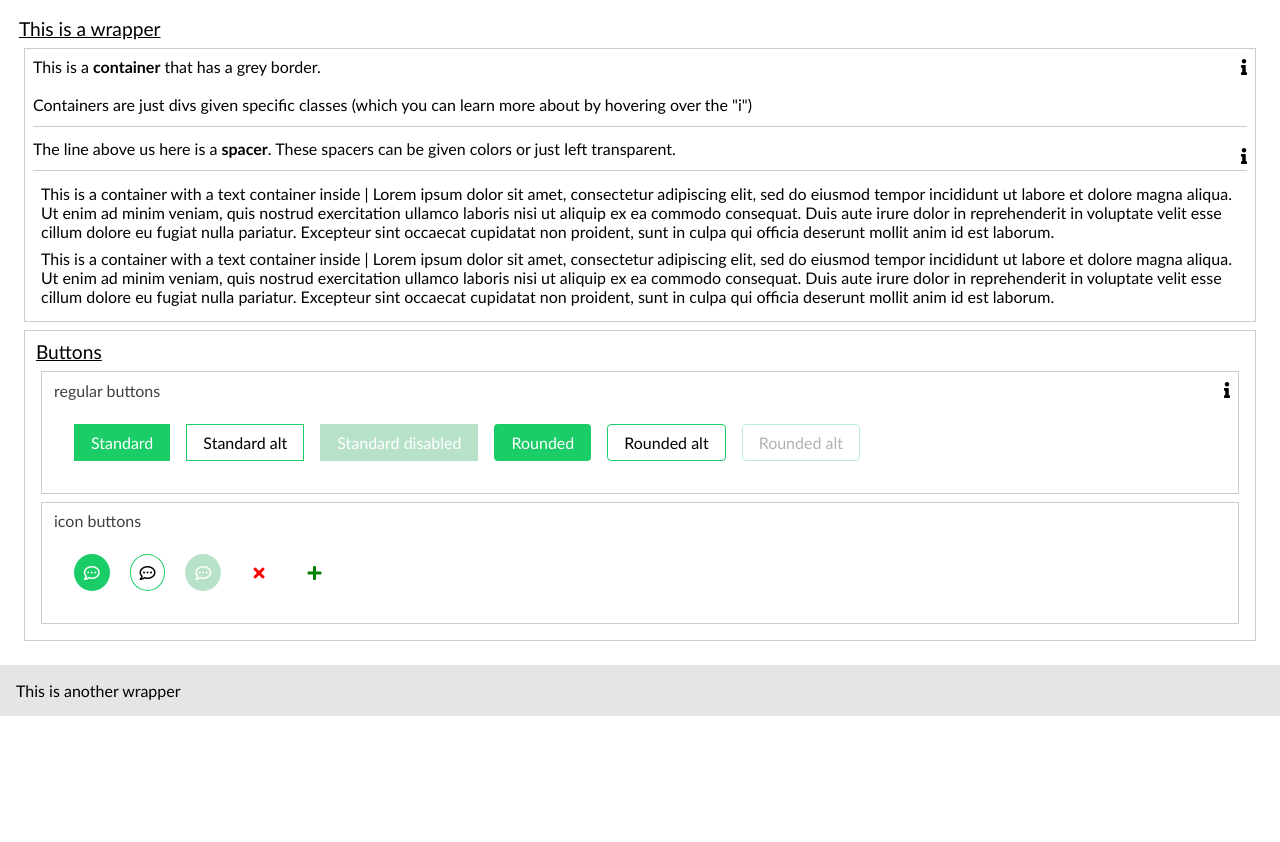
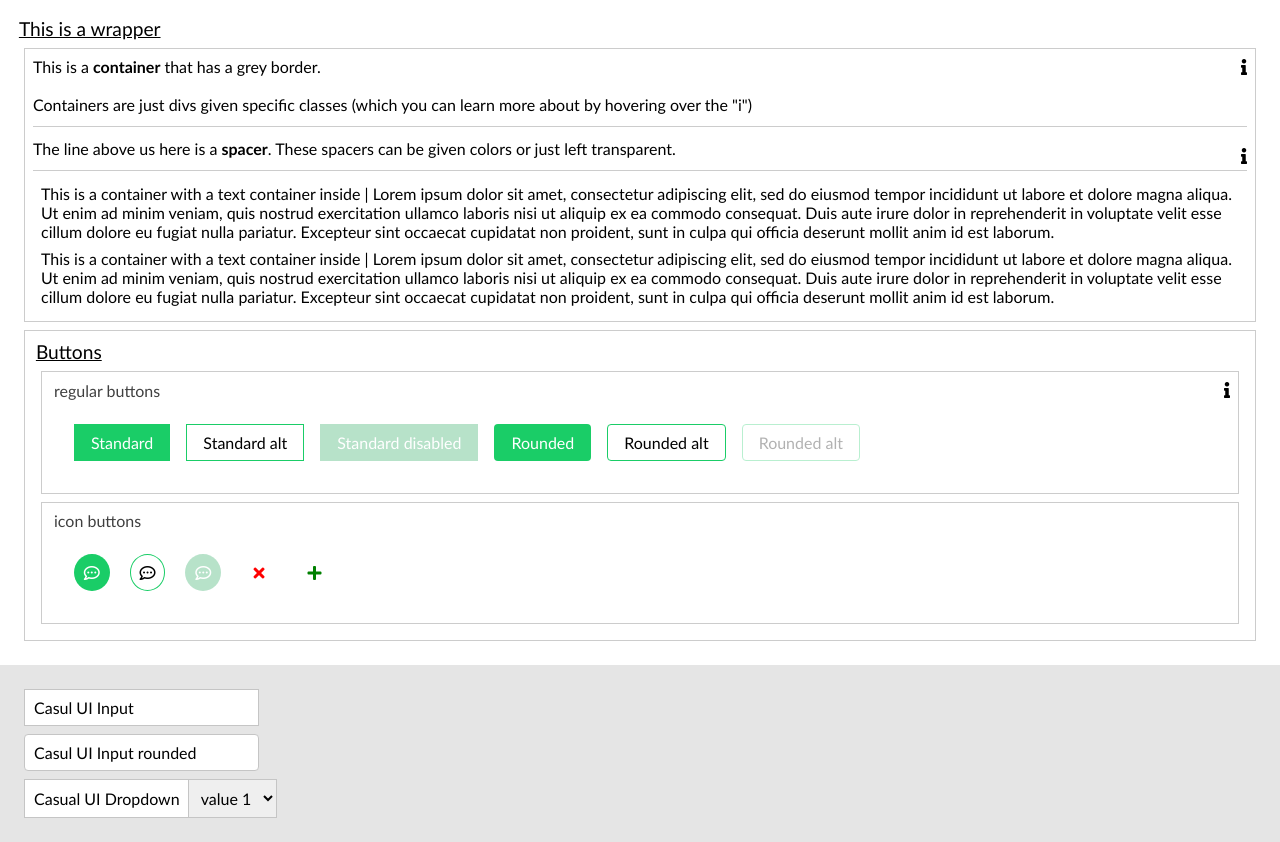
Before and after one commit to stopaalex/casualUI, a website: page src/index.html in a window 1280 px wide. Before the commit the page ends 800 px from the top, so only its background shows below. Drawn offline with nearby package versions, Linux system fonts and the light colour scheme; some packages are replaced by stand-ins of ours.

Commit message:
UPDATE ::: some more stuff

```diff
--- a/src/script/index.js
+++ b/src/script/index.js
@@ -4,7 +4,8 @@ var myApp = angular.module('myApp', [
     'ngRoute',
     'cuiWrapper',
     'cuiContainer',
-    'cuiButton'
+    'cuiButton',
+    'cuiInputs'
 ]);
 
 myApp.controller('myAppCtrl', function($scope, $rootScope) {
@@ -54,3 +55,17 @@ var cuiButton = angular.module('cuiButton', [])
     }
 })
 .controller('cuiButtonCtrl', function($scope, $rootScope) {});
+
+var cuiInputs = angular.module('cuiInputs', [])
+.directive('cuiInputs', function() {
+    return {
+        link: function(scope, element, attrs) {
+            scope.inputsHTML = function() {
+                return 'templates/inputs.template.html';
+            }
+        },
+        restrict: 'A',
+        template: '<div ng-include="inputsHTML()"></div>'
+    }
+})
+.controller('cuiInputsCtrl', function($scope, $rootScope) {});
--- /dev/null
+++ b/src/style/inputs.scss
@@ -0,0 +1,56 @@
+@import 'variables.scss';
+
+.cui-input {
+    position: relative;
+    margin: .5em;
+
+    &.rounded {
+        input {
+            border-radius: 4px;
+        }
+    }
+
+    input {
+        padding:.5em 1em;
+        outline: none;
+        border: 1px solid #c5c5c5;
+    }
+
+    label {
+        position: absolute;
+        top: calc(50% - 10px);
+        left: 10px;
+        border-radius: 4px;
+        transition: 250ms;
+        pointer-events: none;
+    }
+
+    input {
+        &:focus ~ label,
+        &:valid ~ label {
+            top: calc(0% - 6px);
+            font-size: 0.75em;
+            color: #999999;
+            padding: 2px;
+            background: #FFFFFF;
+        }
+    }
+}
+
+.cui-dropdown {
+    position: relative;
+    margin: .5em;
+
+    select {
+        padding: .5em;
+        cursor: pointer;
+        border: 1px solid #c5c5c5;
+    }
+
+    label {
+        padding: calc(.5em + 1px);
+        border: 1px solid #c5c5c5;
+        background: #ffffff;
+        margin-right: -6px;
+    }
+}
--- a/src/style/main.scss
+++ b/src/style/main.scss
@@ -12,6 +12,8 @@
 
 @import 'spacer.scss';
 
+@import 'inputs.scss';
+
 * {
     font-family: 'Trebuchet MS', 'Lucida Sans Unicode', 'Lucida Grande', 'Lucida Sans', Arial, sans-serif;
     font-size: 16px;
--- /dev/null
+++ b/src/templates/inputs.template.html
@@ -0,0 +1,24 @@
+<div class="cuiInputsCtrl">
+
+    <div class="cui-input">
+        <input id="input1" type="text" required>
+        <label for="input1">Casul UI Input</label>
+    </div>
+
+    <div class="cui-input rounded">
+        <input id="input2" type="text" required>
+        <label for="input2">Casul UI Input rounded</label>
+    </div>
+
+    <div class="cui-dropdown">
+        <label for="select1">Casual UI Dropdown</label>
+        <select name="" id="select1">
+            <option value="value 1">value 1</option>
+            <option value="value 2">value 2</option>
+            <option value="value 3">value 3</option>
+            <option value="value 4">value 4</option>
+            <option value="value 5">value 5</option>
+        </select>
+    </div>
+
+</div>
--- a/src/templates/wrapper.template.html
+++ b/src/templates/wrapper.template.html
@@ -9,7 +9,7 @@
         <div cui-container></div>
     </div>
     <div class="cui-wrapper" style="background:#e5e5e5">
-        This is another wrapper
+        <div cui-inputs></div>
     </div>
 
 </div>
```
Also changed, not shown: src/style/main.css.
